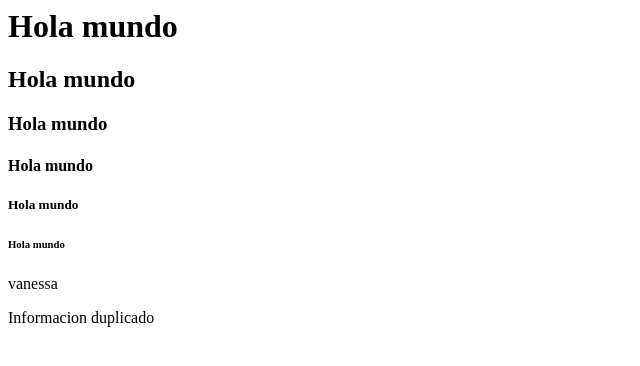
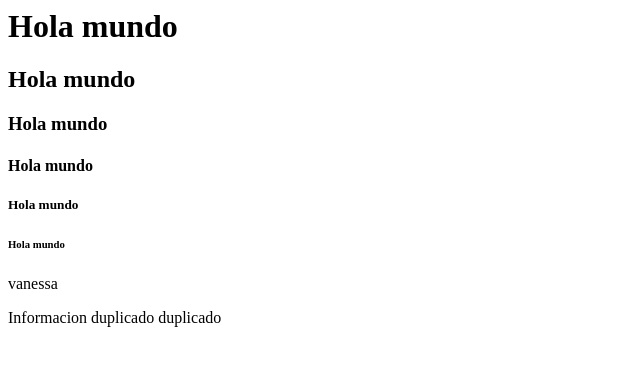
Before and after one commit to JorgeLDP/Code, a plain HTML site: page index.html in a window 1280 px wide. Shown: the full height of the page, 0-640 px from the left. Drawn offline with Linux system fonts and the light colour scheme.

Commit message:
Update index.html

```diff
--- a/index.html
+++ b/index.html
@@ -12,7 +12,7 @@
     <h6>Hola mundo</h6>
     <p>vanessa</p>
     <footer>
-        <p>Informacion duplicado</p>
+        <p>Informacion duplicado duplicado</p>
     </footer>
 </body>
 
```
